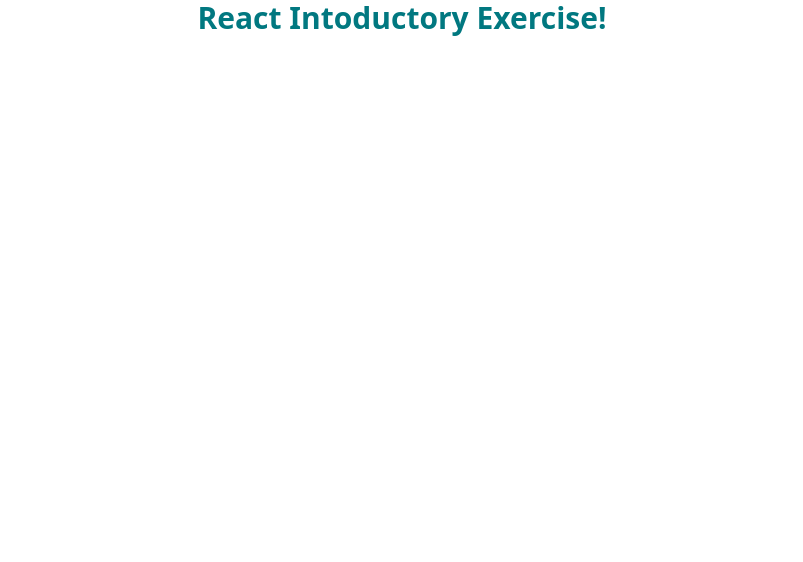
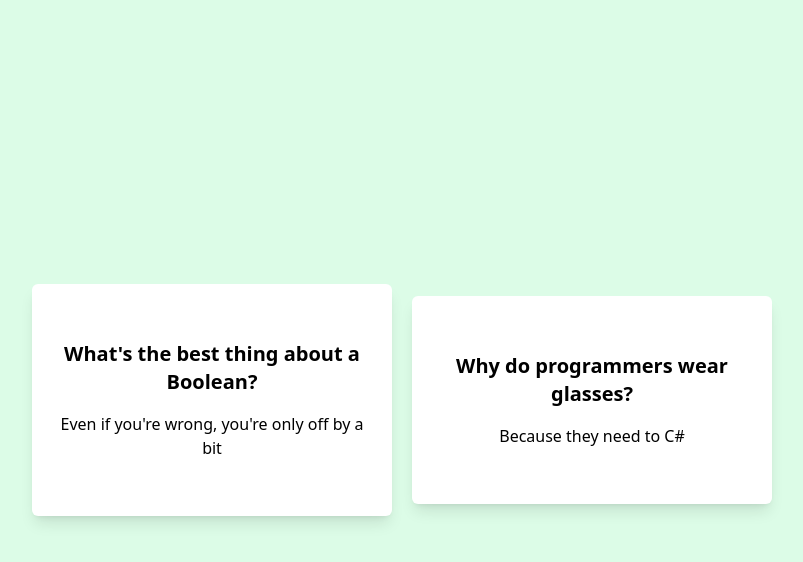
Before and after one commit to arjorb/react-introductory-exercises, a JavaScript app: page / in a window 1280 px wide. Shown: the top 562 px of the page, without its empty margins (238-1041 px from the left). Built offline with nearby package versions, Linux system fonts and the light colour scheme; the HTML template or start-up script is replaced by a standard one.

Commit message:
done rendering the data on the page

```diff
--- a/src/App.js
+++ b/src/App.js
@@ -1,5 +1,8 @@
+import FactCard from './components/FactCard';
+import { DATA } from './data';
 const App = () => {
-  return <h1 className='text-3xl text-[#017880] font-bold flex justify-center'>React Intoductory Exercise!</h1>;
+  const factElement = DATA.map(item => <FactCard key={item.id} {...item} />);
+  return <div className='bg-green-100 min-h-screen flex justify-center items-center gap-5'>{factElement}</div>;
 };
 
 export default App;
--- a/src/components/FactCard.js
+++ b/src/components/FactCard.js
@@ -1,8 +1,9 @@
-const FactCard = () => {
+const FactCard = ({ setup, punchline }) => {
+  console.log(setup);
   return (
-    <div className='bg-white p-5 shadow-md'>
-      <h1>Header</h1>
-      <p>Paragraph</p>
+    <div className='bg-white py-14 px-5 shadow-lg rounded-md w-90 text-center'>
+      <h1 className='text-xl font-bold pb-4'>{setup}</h1>
+      <p>{punchline}</p>
     </div>
   );
 };
--- a/src/data.js
+++ b/src/data.js
@@ -1,4 +1,4 @@
-export default DATA = [
+export const DATA = [
   {
     id: 1,
     setup: "What's the best thing about a Boolean?",
--- a/tailwind.config.js
+++ b/tailwind.config.js
@@ -2,7 +2,11 @@
 module.exports = {
   content: ['./src/**/*.{js,jsx,ts,tsx}'],
   theme: {
-    extend: {},
+    extend: {
+      spacing: {
+        90: '22.5rem',
+      },
+    },
   },
   plugins: [],
 };
```
